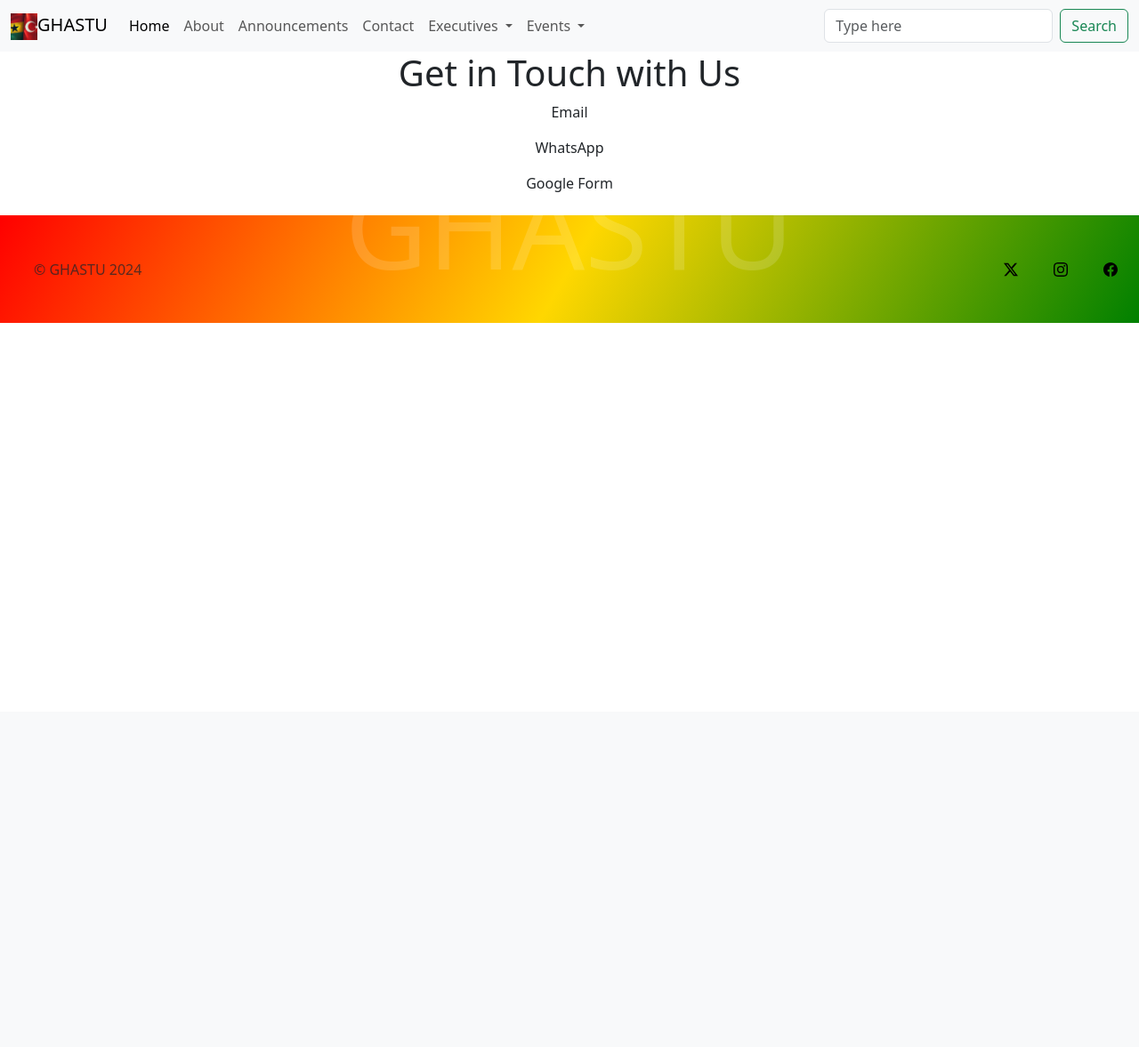
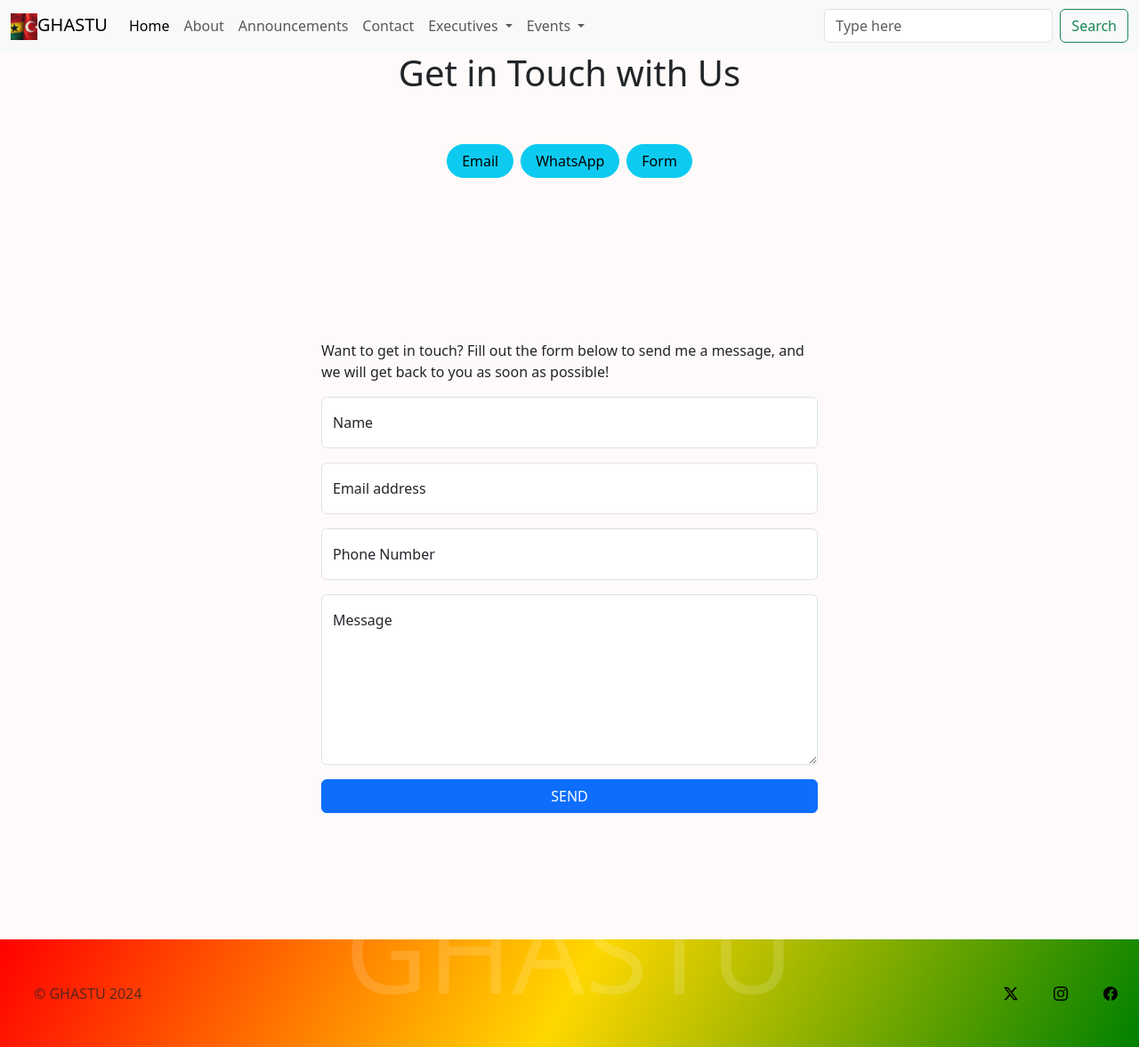
Before and after one commit to Selorme/GHASTU, a Flask app: page /contact.html in a window 1280 px wide. Shown: the whole page at 89% size. Before the commit the page ends 363 px from the top, so only its background shows below. Run offline with Flask 3, Linux system fonts and the light colour scheme.

Commit message:
updated all html files

```diff
--- a/static/css/styles.css
+++ b/static/css/styles.css
@@ -71,18 +71,6 @@
     height: auto;
 }
 
-.us {
-    background-color: snow;
-}
-
-.join {
-    background-color: snow;
-}
-
-.contact {
-    background-color: snow;
-}
-
 .icon-square {
     width: 3rem;
     height: 3rem;
@@ -122,3 +110,23 @@
 .caption {
     text-align: center;
 }
+
+.my-5 {
+    margin-top: 3rem !important;
+    margin-bottom: 3rem !important;
+    background-color: snow;
+}
+
+.form-floating {
+    position: center;
+}
+
+*,
+*::before,
+*::after {
+  box-sizing: border-box;
+}
+
+body {
+    background-color: snow;
+}
--- a/templates/contact.html
+++ b/templates/contact.html
@@ -13,13 +13,107 @@
 <!--    navbar section-->
     {% include 'navbar.html' %}
 
-<!--about section-->
+    <!--about section-->
     <section class="container">
         <div class="about justify-content-center">
             <h1>Get in Touch with Us</h1>
-                <p>Email</p>
-                <p>WhatsApp</p>
-                <p>Google Form</p>
+            <div class="container">
+                <div class="d-flex justify-content-center">
+                    <div class="d-flex gap-2 justify-content-center py-5">
+                        <!-- Email Button -->
+                        <button class="btn btn-info rounded-pill px-3" type="button" data-bs-toggle="modal" data-bs-target="#emailModal">Email</button>
+                        <!-- WhatsApp Button -->
+                        <button class="btn btn-info rounded-pill px-3" type="button" data-bs-toggle="modal" data-bs-target="#whatsappModal">WhatsApp</button>
+                        <!-- Google Form Button -->
+                        <button class="btn btn-info rounded-pill px-3" type="button" data-bs-toggle="modal" data-bs-target="#formModal">Form</button>
+                    </div>
+                </div>
+            </div>
+        </div>
+    </section>
+
+    <!-- Email Modal -->
+    <div class="modal fade" id="emailModal" tabindex="-1" aria-labelledby="emailModalLabel" aria-hidden="true">
+        <div class="modal-dialog">
+            <div class="modal-content">
+                <div class="modal-header">
+                    <h5 class="modal-title" id="emailModalLabel">Email us</h5>
+                    <button type="button" class="btn-close" data-bs-dismiss="modal" aria-label="Close"></button>
+                </div>
+                <div class="modal-body">
+                    <p>Click the button below to email us:</p>
+                    <a href="mailto:ghastu2014@gmail.com" class="btn btn-primary">Open Email</a>
+                </div>
+                <div class="modal-footer">
+                    <button type="button" class="btn btn-secondary" data-bs-dismiss="modal">Close</button>
+                </div>
+            </div>
+        </div>
+    </div>
+
+    <!-- WhatsApp Modal -->
+    <div class="modal fade" id="whatsappModal" tabindex="-1" aria-labelledby="whatsappModalLabel" aria-hidden="true">
+        <div class="modal-dialog">
+            <div class="modal-content">
+                <div class="modal-header">
+                    <h5 class="modal-title" id="whatsappModalLabel">Contact us on WhatsApp</h5>
+                    <button type="button" class="btn-close" data-bs-dismiss="modal" aria-label="Close"></button>
+                </div>
+                <div class="modal-body">
+                    <p>Click the button below to contact us on WhatsApp:</p>
+                    <a href="https://wa.me/1234567890" target="_blank" class="btn btn-success">Open WhatsApp</a>
+                </div>
+                <div class="modal-footer">
+                    <button type="button" class="btn btn-secondary" data-bs-dismiss="modal">Close</button>
+                </div>
+            </div>
+        </div>
+    </div>
+
+    <!-- Google Form Modal -->
+    <div class="modal fade" id="formModal" tabindex="-1" aria-labelledby="formModalLabel" aria-hidden="true">
+        <div class="modal-dialog">
+            <div class="modal-content">
+                <div class="modal-header">
+                    <h5 class="modal-title" id="formModalLabel">Submit a Form</h5>
+                    <button type="button" class="btn-close" data-bs-dismiss="modal" aria-label="Close"></button>
+                </div>
+                <div class="modal-body">
+                    <p>Click the button below to fill out our Google Form:</p>
+                    <a href="https://forms.gle/6VNx1agVj8z9q6si6" target="_blank" class="btn btn-primary">Open Form</a>
+                </div>
+                <div class="modal-footer">
+                    <button type="button" class="btn btn-secondary" data-bs-dismiss="modal">Close</button>
+                </div>
+            </div>
+        </div>
+    </div>
+
+    <!--contact form-->
+    <section class="container d-flex justify-content-center align-items-center vh-100">
+        <div class="my-5 col-md-6">
+            <p>Want to get in touch? Fill out the form below to send me a message, and
+               we will get back to you as soon as possible!
+            </p>
+            <form action="/contact" method="post" id="contactForm" name="sentMessage">
+                <div class="form-floating mb-3">
+                    <input class="form-control" id="name" name="name" type="text" placeholder="Enter your name..." required>
+                    <label for="name">Name</label>
+                </div>
+                <div class="form-floating mb-3">
+                    <input class="form-control" id="email" name="email" type="email" placeholder="Enter your email..." required>
+                    <label for="email">Email address</label>
+                </div>
+                <div class="form-floating mb-3">
+                    <input class="form-control" id="phone" name="phone" type="tel" placeholder="Enter your phone number..." required>
+                    <label for="phone">Phone Number</label>
+                </div>
+                <div class="form-floating mb-3">
+                    <textarea class="form-control" id="message" name="message" placeholder="Enter your message here..." required style="height: 12rem"></textarea>
+                    <label for="message">Message</label>
+                </div>
+                <button class="btn btn-primary text-uppercase w-100" id="submitButton" type="submit">Send</button>
+            </form>
         </div>
     </section>
 
--- a/templates/footer.html
+++ b/templates/footer.html
@@ -1,6 +1,6 @@
  <!-- footer section -->
   <section class="gradient-background">
-    <footer class="d-flex flex-wrap justify-content-between align-items-center py-5 mt-4">
+    <footer class="d-flex flex-wrap justify-content-between align-items-center py-5 mt-2">
       <div class="col-md-4 d-flex align-items-center">
         <a href="/" class="mb-3 me-2 mb-md-0 text-body-secondary text-decoration-none lh-1">
           <svg class="bi" width="30" height="24"><use xlink:href="#bootstrap"></use></svg>
```
Also changed, not shown: templates/index.html (+3 -17 lines).
